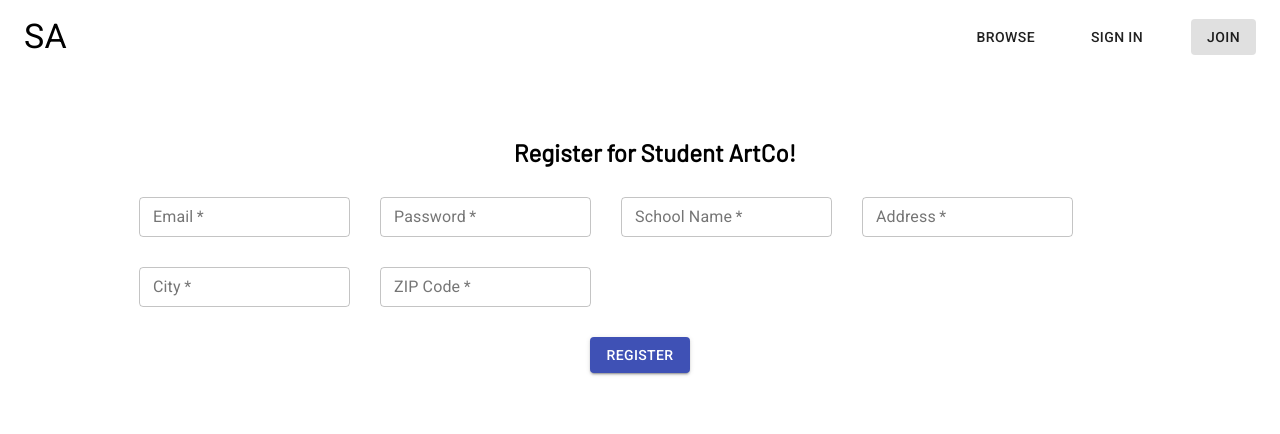
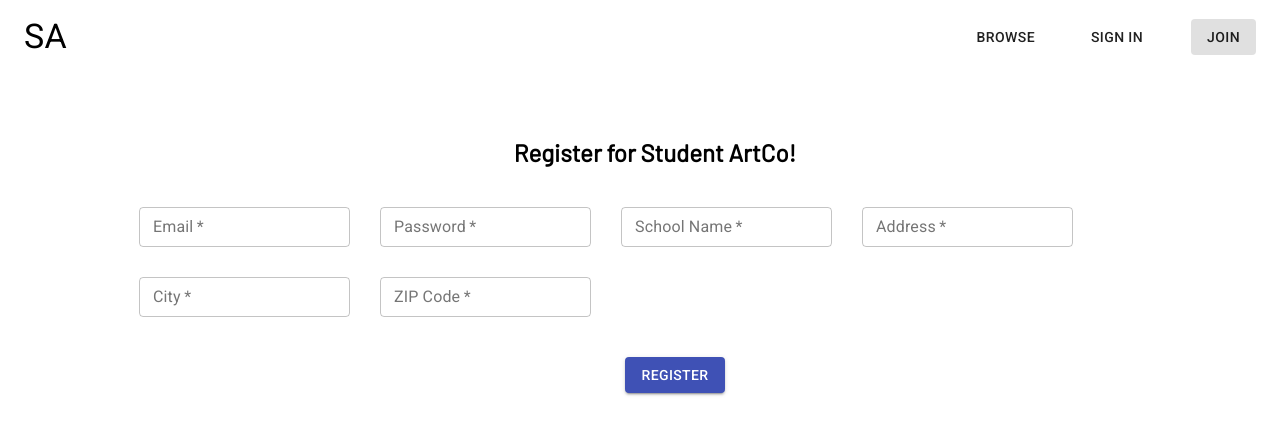
Before and after one commit to BloomTech-Labs/student-art-collection-fe, a React (Create React App) app: page /register in a window 1280 px wide. Shown: the top 434 px of the page. Built offline with nearby package versions, Linux system fonts and the light colour scheme; no server answers.

Commit message:
moved buttons into forms and added required to login form

```diff
--- a/src/components/forms/Login.js
+++ b/src/components/forms/Login.js
@@ -45,6 +45,7 @@ const Login = () => {
           name='email'
           value={email}
           onChange={e => setEmail(e.target.value)}
+          required={true}
         />
         <TextField
           variant='outlined'
@@ -56,10 +57,8 @@ const Login = () => {
           name='password'
           value={password}
           onChange={e => setPassword(e.target.value)}
+          required={true}
         />
-        </form>
-        <br/>
-        </Box>
         <Box display='flex' justifyContent='center'>
         <Button
           variant='contained'
@@ -69,6 +68,9 @@ const Login = () => {
         >
           Login
         </Button>
+        </Box>
+        </form>
+        <br/>
         </Box>
         <LoginP>No Account? Sign Up <a href="">Here</a></LoginP>
     </>
--- a/src/components/forms/Register.js
+++ b/src/components/forms/Register.js
@@ -178,8 +178,6 @@ const Register = () => {
           onChange={e => setZipcode(e.target.value)}
           required={true}
         />
-        </form>
-        </Box>
         <Box display='flex' justifyContent='center'>
         <Button
           variant='contained'
@@ -189,6 +187,8 @@ const Register = () => {
         >
           Register
         </Button>
+        </Box>
+        </form>
         </Box>
     </>
   );
@@ -202,14 +202,14 @@ const LoginP = styled.p`
 const styles = {
   heading: {
     fontFamily: 'Barlow',
-    margin: '80px 15px 15px 45px',
+    margin: '80px 15px 25px 45px',
     textAlign: 'center'
   },
   textfield: {
     margin: 15,
   },
   button: {
-    margin: 15,
+    margin: '25px 45px 15px 15px',
   },
   textfieldbox: {
     marginLeft: 100,
```
